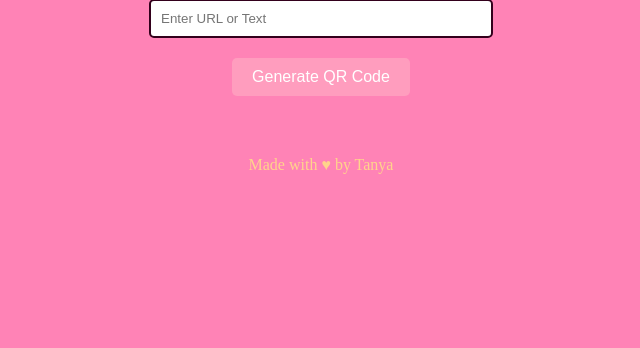
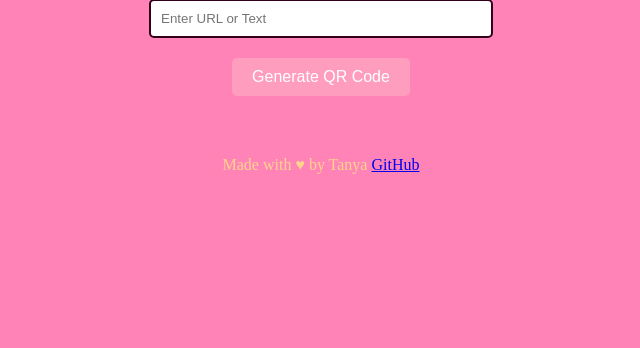
Before and after one commit to Tanya0139/QR_code_generator_with_custom_user-input, a Flask app: page / in a window 1280 px wide. Shown: the part 196-544 px from the top of the page, without its empty margins (319-959 px from the left). Run offline with Flask 3, Linux system fonts and the light colour scheme.

Commit message:
Update index.html

```diff
--- a/templates/index.html
+++ b/templates/index.html
@@ -58,6 +58,8 @@
     </form>
     <footer>
         Made with ♥ by Tanya
+        <a href="https://github.com/Tanya0139/QR_code_generator_with_custom_user-input">GitHub
+        </a>
     </footer>
 </body>
 </html>
```
